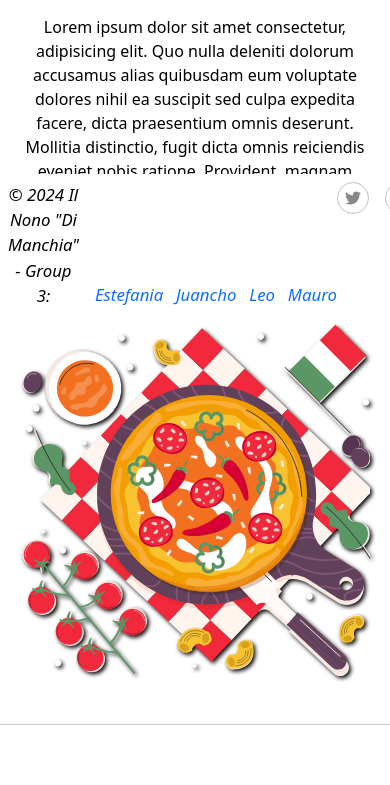
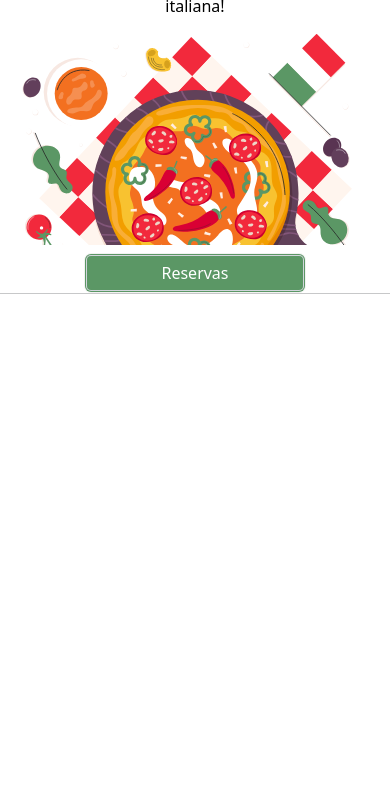
Before and after one commit to NiaHermida/CaC-Node, a website built with Vite: page my-project/src/index.html in a window 390 px wide. Shown: the part 528-1313 px from the top of the page. After the commit the page ends 921 px from the top, so only its background shows below. Built offline with nearby package versions, Linux system fonts and the light colour scheme; files whose address does not match are found by name; a web font is replaced by a local one.

Commit message:
responsiveImg

```diff
--- a/my-project/src/index.html
+++ b/my-project/src/index.html
@@ -94,26 +94,25 @@
             </div>
 
             <p class="text-center">
-              Lorem ipsum dolor sit amet consectetur, adipisicing elit. Quo
-              nulla deleniti dolorum accusamus alias quibusdam eum voluptate
-              dolores nihil ea suscipit sed culpa expedita facere, dicta
-              praesentium omnis deserunt. Mollitia distinctio, fugit dicta omnis
-              reiciendis eveniet nobis ratione. Provident, magnam facilis nihil
-              necessitatibus obcaecati est dolor ea quod fugit exercitationem.
+              En Il Nono "Di Manchia" nos esforzamos por brindarle la mejor
+              experiencia culinaria italiana. Nuestros platos son preparados con
+              ingredientes frescos y de la mejor calidad. ¡Visítenos y disfrute
+              de la auténtica comida italiana!
             </p>
 
             <div class="d-flex justify-content-center mt-3" id="reservaButton">
               <button class="btn mb-4 text-white">Reservas</button>
             </div>
-            <br />
+
           </div>
+
           <div class="col-md-6 d-flex row align-content-center">
-            <img
-              src=".\img\tablePizza.svg"
-              alt="Italian food"
-              class="img-fluid"
-            />
+            <picture>
+              <source media="(max-width: 768px)" srcset=".\img\pizzaResponsive.svg">
+              <img src=".\img\tablePizza.svg" alt="Italian food" class="img-fluid" />
+            </picture>
           </div>
+
         </div>
       </section>
 
--- a/my-project/src/scss/styles.scss
+++ b/my-project/src/scss/styles.scss
@@ -12,19 +12,18 @@
   box-sizing: border-box;
 }
 
+
 body {
   background-color: #f4f4f4;
   background: url("./img/background.png");
   background-size: 250%;
   background-repeat: repeat;
+
+  overflow-x: hidden;
 }
 
 main {
   margin: 5% auto;
-}
-
-img {
-  filter: drop-shadow(2px 2px 2px #000);
 }
 
 header {
@@ -153,12 +152,10 @@ footer {
     font-size: 2em;
     color: #000;
 
-    padding: 1rem 3rem;
-    background-color: #fff;
-
     font-family: "Satisfy", cursive;
     font-weight: 400;
     font-style: normal;
+    text-align: center;
   }
 }
 
@@ -169,5 +166,38 @@ footer {
   }
 }
 
-@media screen and (max-width: 768px) {
+//mobile responsive
+@media (max-width: 768px) {
+
+  main {
+    margin: 15% auto;
+  }
+
+  #textHomeContent {
+    h1 {
+      font-size: 4em;
+    }
+
+    span {
+      font-size: 1.3em;
+    }
+  }
+
+  #reservaButton{
+    position: absolute;
+    bottom: 0%;
+    left: 50%;
+    transform: translateX(-50%);
+
+
+    z-index: 5;
+
+    button{
+      box-shadow: rgba(0, 0, 0, 0.05) 0px 0px 0px 1px, rgb(209, 213, 219) 0px 0px 0px 1px inset;
+    }
+  }
+
+  footer{
+    opacity: 0;
+  }
 }
```
Also changed, not shown: my-project/src/img/pizzaResponsive.svg (added).
